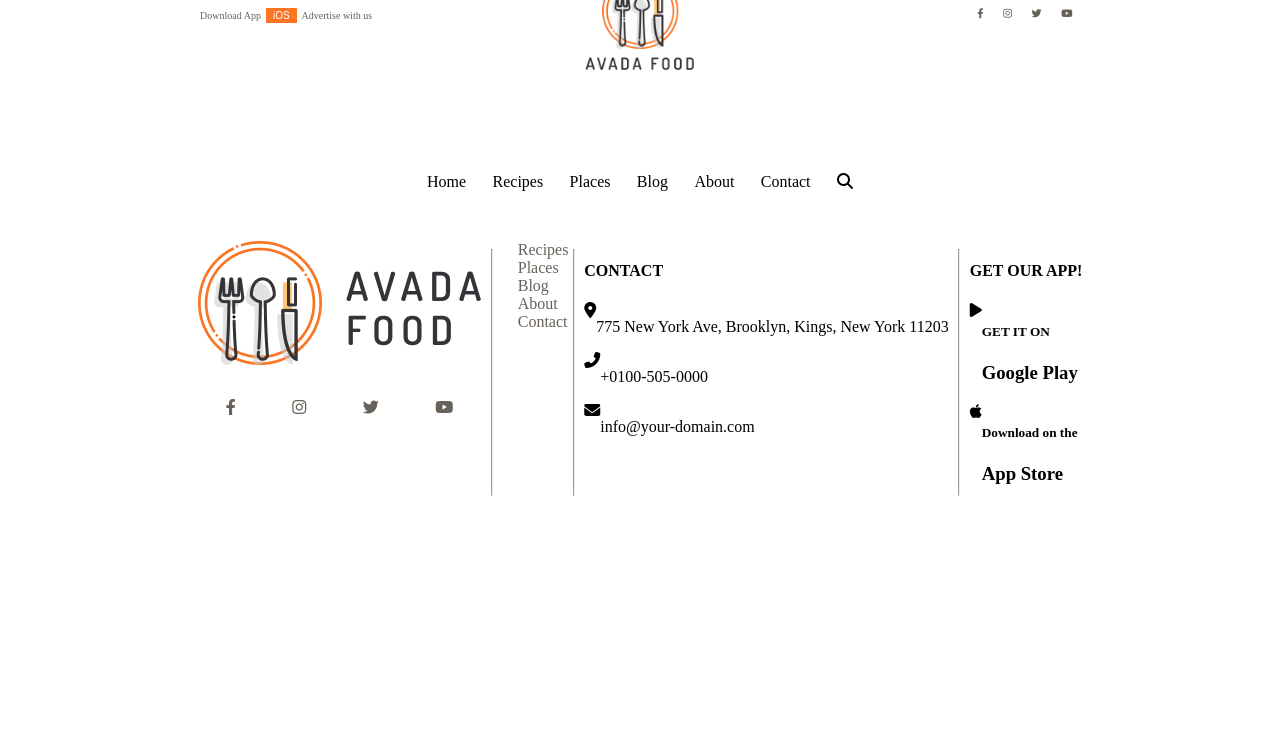
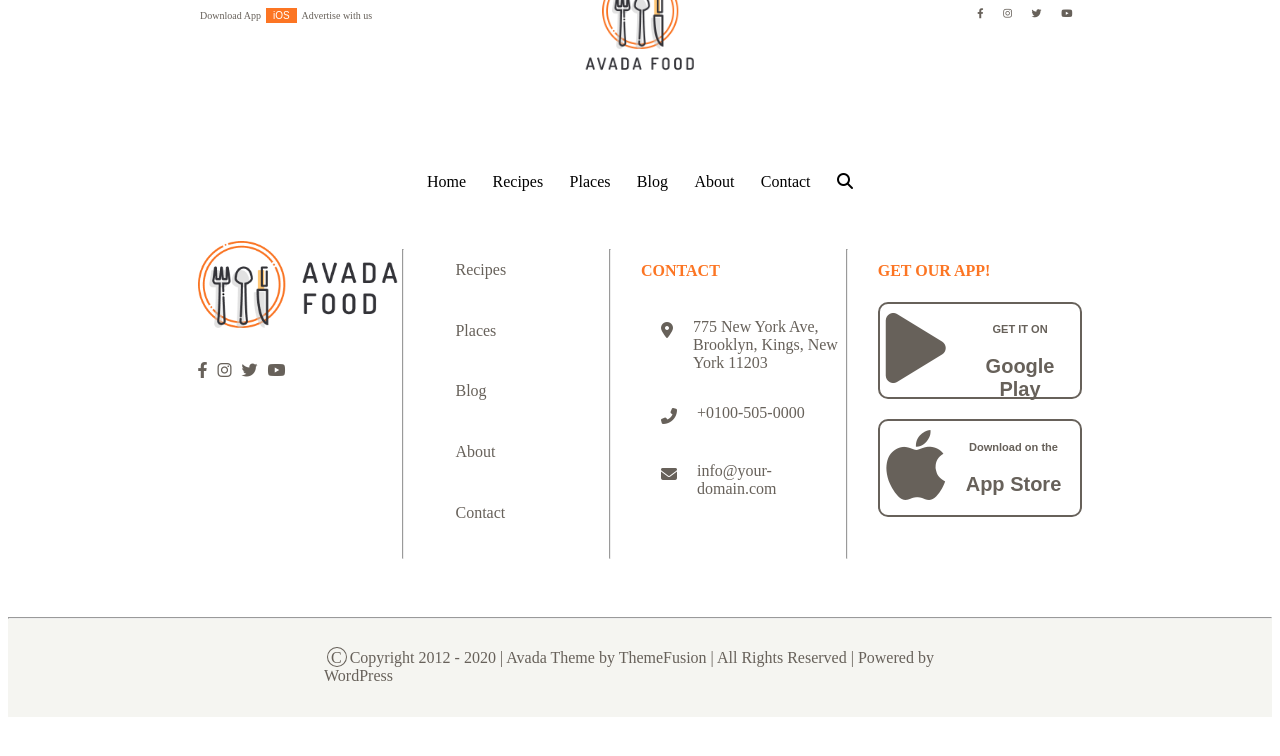
Before and after one commit to FRAALES/proj-html-vuejs, a Vue app: page / in a window 1280 px wide. Shown: the top 756 px of the page. Built offline with nearby package versions, Linux system fonts and the light colour scheme.

Commit message:
PageFooter finita

```diff
--- a/src/components/PageFooter.vue
+++ b/src/components/PageFooter.vue
@@ -27,7 +27,7 @@
 <template>
     <!-- Qui ci va l'HTML del Footer del sito 'Food Corner' Top Japanese restaurants for Sushi. -->
     <footer>
-        <div class="footer-left-left">
+        <div class="footer-left-left percent">
             <div class="footer-left-left-top">
                 <!-- Qui ci va il logo con sotto scritto AVADA FOOD -->
                 <img src="../assets/avada-food-logo-mob-2x.png" alt="">
@@ -43,7 +43,7 @@
 
         <hr>
 
-        <nav>
+        <nav class="percent">
             <ul class="menu-list">
                 <!-- Iterazione delle voci di menù e rendering dinamico -->
                 <li v-for="menuItem in menuItems" :key="menuItem.id">
@@ -54,10 +54,10 @@
 
         <hr>
 
-        <div>
+        <div class="percent footer-right">
             <h4>CONTACT</h4>
             <div class="d-flex">
-                <div>
+                <div class="icone-footer">
                     <i class="fa-sharp fa-solid fa-location-dot"></i>
                 </div>
                 <div>
@@ -66,7 +66,7 @@
             </div>
 
             <div class="d-flex">
-                <div>
+                <div class="icone-footer">
                     <i class="fa-solid fa-phone-flip"></i>
                 </div>
                 <div>
@@ -75,7 +75,7 @@
             </div>
 
             <div class="d-flex">
-                <div>
+                <div class="icone-footer">
                     <i class="fa-solid fa-envelope"></i>
                 </div>
                 <div>
@@ -86,31 +86,43 @@
 
         <hr>
 
-        <div>
+        <div class="percent footer-right">
             <h4>GET OUR APP!</h4>
-            <div class="rettangolo d-flex">
-                <div>
+            <!-- Primo bottone -->
+            <button class="d-flex">
+                <div class="icone-footer-right-right">
                     <i class="fa-solid fa-play"></i>
                 </div>
                 <div>
                     <h5>GET IT ON</h5>
                     <h3>Google Play</h3>
                 </div>
-            </div>
+            </button>
 
-            <div class="rettangolo d-flex">
-                <div>
+            <!-- Secondo bottone -->
+            <button class="d-flex">
+                <div class="icone-footer-right-right">
                     <i class="fa-brands fa-apple"></i>
                 </div>
                 <div>
                     <h5>Download on the</h5>
                     <h3>App Store</h3>
                 </div>
-            </div>
+            </button>
         </div>
+    </footer>
 
-
-    </footer>
+    <section class="bottom">
+        <hr>
+        <p class="copyright">
+            <span class="c">
+                C
+            </span>
+            <span>
+                Copyright 2012 - 2020 | Avada Theme by ThemeFusion | All Rights Reserved | Powered by WordPress
+            </span>
+        </p>
+    </section>
 </template>
 
 
@@ -130,6 +142,10 @@
         margin-top: 30px;
         color: $grigioscuro;
     }
+
+    img {
+        width: 200px;
+    }
 }
 
 a:hover {
@@ -140,17 +156,13 @@
 
 .menu-list {
     width: 50%;
-    margin: 0px auto;
+    height: 80%;
+    margin: 20px auto;
     list-style: none;
     padding: 0;
-}
-
-.menu-list li {
-    margin-right: 10px;
-}
-
-.menu-list li:last-child {
-    margin-right: 0;
+    display: flex;
+    flex-direction: column;
+    justify-content: space-between;
 }
 
 .menu-list a {
@@ -166,12 +178,86 @@
 
 
 hr {
-    color: #F5F5F1;
+    color: $grigio;
 }
 
 .footer-left-left-bottom {
     width: 100%;
     display: flex;
-    justify-content: space-around;
+    justify-content: flex-start;
+
+    a {
+        margin-right: 10px;
+
+        hover {
+            color: $arancione;
+        }
+    }
+}
+
+.percent {
+    width: 25%;
+}
+
+h4 {
+    color: $arancione;
+}
+
+.footer-right {
+    margin-left: 30px;
+    color: $grigioscuro;
+}
+
+.icone-footer {
+    margin: 20px;
+}
+
+.icone-footer-right-right {
+    font-size: 80px;
+    margin-right: 20px;
+    padding-bottom: 5px;
+}
+
+button {
+    color: $grigioscuro;
+    background-color: white;
+    border-radius: 10px;
+    border: 2px solid;
+    margin-bottom: 20px;
+    height: 30%;
+    width: 100%;
+
+
+    :hover {
+        cursor: pointer;
+        color: $arancione;
+    }
+
+    h3 {
+        font-size: 20px;
+    }
+}
+
+
+//Qui iniziano le regole dell'ultimo pezzettino in fondo
+
+.bottom {
+    background-color: $grigio;
+    color: $grigioscuro;
+    height: 100px;
+    width: 100%;
+}
+
+.copyright {
+    margin: 30px auto;
+    width: 50%;
+}
+
+.c {
+    border-radius: 100%;
+    border: 1px solid;
+    margin: 0 3px;
+    padding-left: 3px;
+    padding-top: 1px;
 }
 </style>
```
